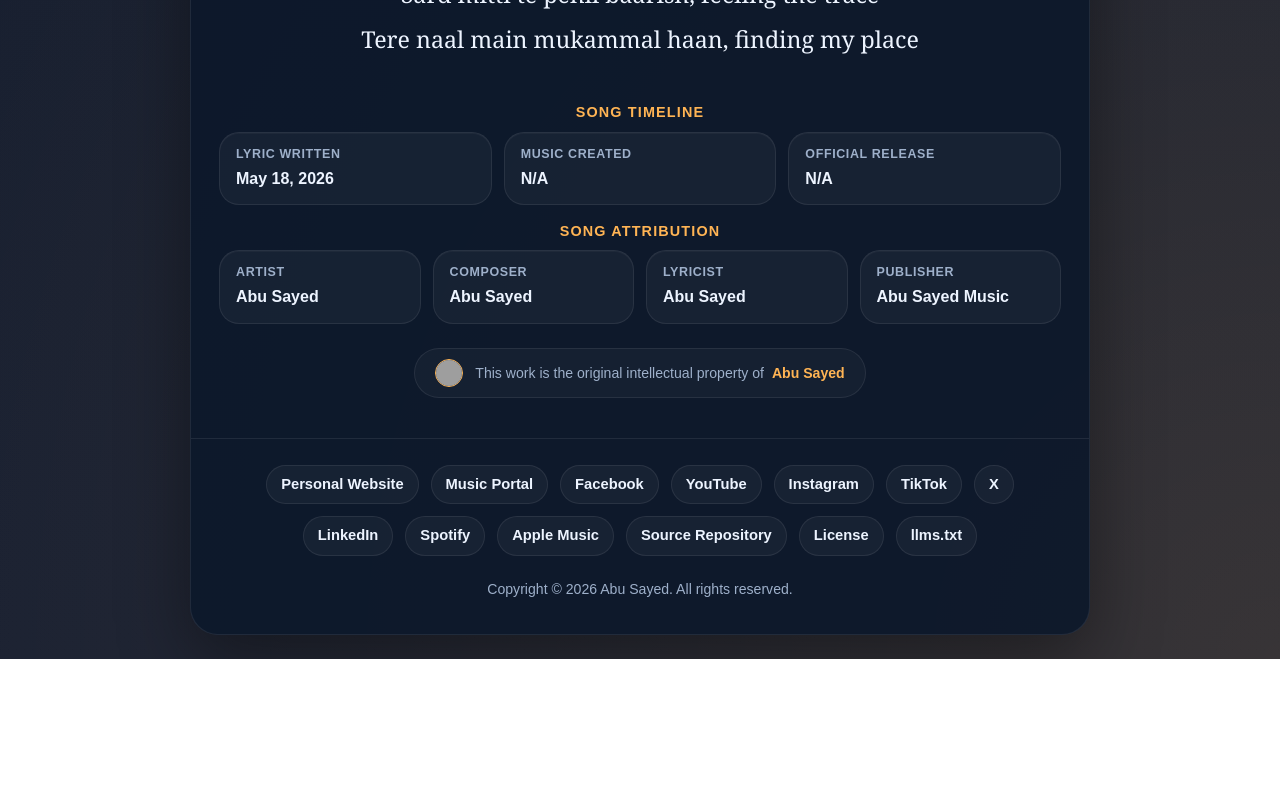
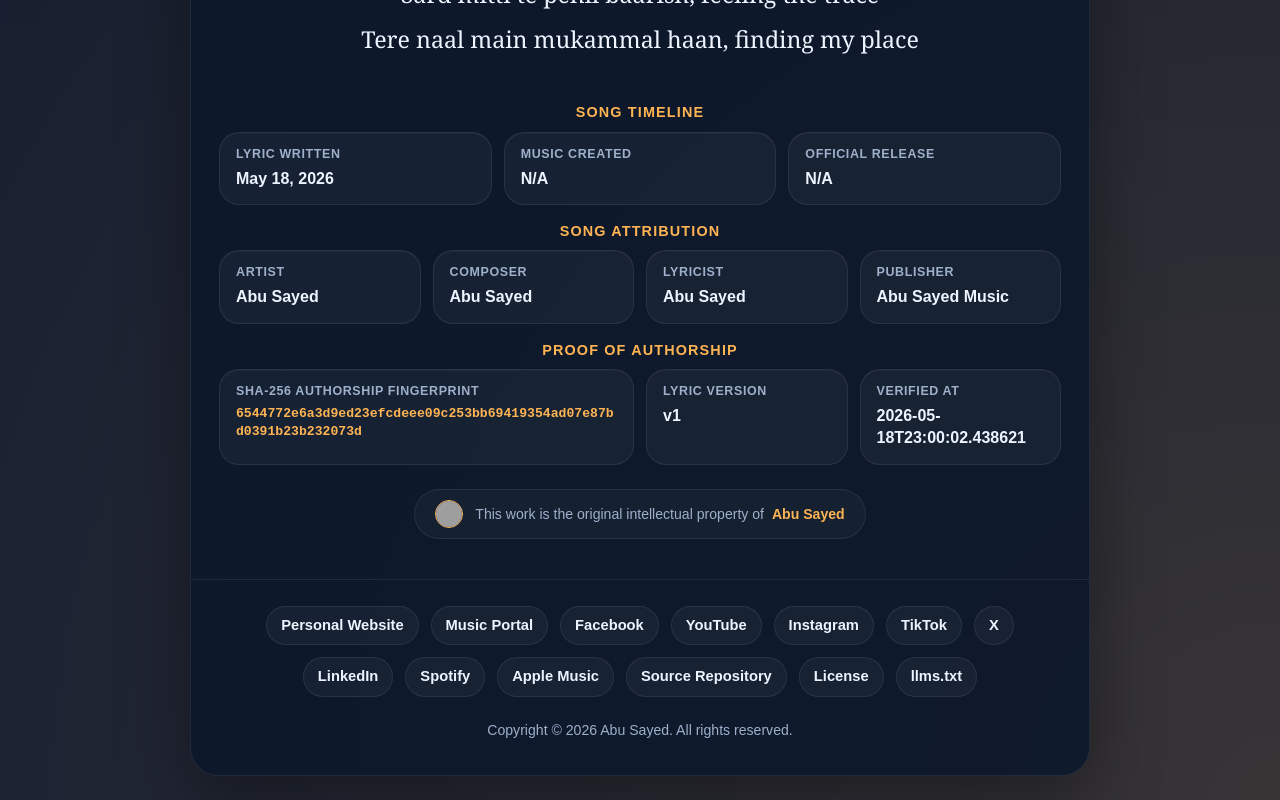
Before and after one commit to ImAbuSayed/late-night-dua, a plain HTML site: page index.html in a window 1280 px wide. Shown: the part 6623-7423 px from the top of the page. Before the commit the page ends 7282 px from the top, so only its background shows below. Drawn offline with Linux system fonts and the light colour scheme; grey boxes are pictures that could not be loaded.

Commit message:
feat: update song assets v1 with signed GPG commit [verified]

```diff
--- a/index.html
+++ b/index.html
@@ -14,9 +14,9 @@
     <meta name="keywords" content="Late Night Dua, Abu Sayed lyrics, original song lyrics, Abu Sayed original song, Abu Sayed lyricist, Abu Sayed composer, Abu Sayed songwriter, official lyrics">
     <meta name="robots" content="index,follow,max-snippet:-1,max-image-preview:large,max-video-preview:-1">
     <meta name="referrer" content="strict-origin-when-cross-origin">
-    <meta name="description" content="Explore the poetic journey of &#x27;Late Night Dua&#x27;, an original masterpiece written and composed by Abu Sayed.">
+    <meta name="description" content="Full lyrics for &#x27;Late Night Dua&#x27; by Abu Sayed. An original composition, lyrics, and production by Abu Sayed.">
     <meta property="og:title" content="Late Night Dua - Original Lyrics by Abu Sayed">
-    <meta property="og:description" content="Explore the poetic journey of &#x27;Late Night Dua&#x27;, an original masterpiece written and composed by Abu Sayed.">
+    <meta property="og:description" content="Full lyrics for &#x27;Late Night Dua&#x27; by Abu Sayed. An original composition, lyrics, and production by Abu Sayed.">
     <meta property="og:type" content="music.song">
     <meta property="og:url" content="https://imabusayed.github.io/late-night-dua/">
     <meta property="og:site_name" content="Abu Sayed Music">
@@ -24,7 +24,7 @@
     <meta name="last-modified" content="2026-05-18 07:24:34">
     <meta name="twitter:card" content="summary_large_image">
     <meta name="twitter:title" content="Late Night Dua - Original Lyrics by Abu Sayed">
-    <meta name="twitter:description" content="Explore the poetic journey of &#x27;Late Night Dua&#x27;, an original masterpiece written and composed by Abu Sayed.">
+    <meta name="twitter:description" content="Full lyrics for &#x27;Late Night Dua&#x27; by Abu Sayed. An original composition, lyrics, and production by Abu Sayed.">
     <link rel="canonical" href="https://imabusayed.github.io/late-night-dua/">
     <link rel="sitemap" type="application/xml" title="Sitemap" href="https://imabusayed.github.io/late-night-dua/sitemap.xml">
     <link rel="author" href="https://github.com/ImAbuSayed">
@@ -100,7 +100,7 @@
       "@id": "https://imabusayed.github.io/late-night-dua#webpage",
       "url": "https://imabusayed.github.io/late-night-dua/",
       "name": "Late Night Dua - Original Lyrics by Abu Sayed",
-      "description": "Explore the poetic journey of 'Late Night Dua', an original masterpiece written and composed by Abu Sayed.",
+      "description": "Full lyrics for 'Late Night Dua' by Abu Sayed. An original composition, lyrics, and production by Abu Sayed.",
       "isPartOf": {
         "@id": "https://music.abusayed.com.bd/#website"
       },
@@ -617,6 +617,26 @@
                 </div>
             </div>
 
+            <div class="details-block">
+                <div class="details-title">Proof of Authorship</div>
+                <div class="meta-grid">
+
+            <div class="meta-card" style="grid-column: span 2;">
+                <span class="meta-label">SHA-256 Authorship Fingerprint</span>
+                <strong style="word-break: break-all; font-family: monospace; font-size: 0.82rem; color: var(--accent);">6544772e6a3d9ed23efcdeee09c253bb69419354ad07e87bd0391b23b232073d</strong>
+            </div>
+            <div class="meta-card">
+                <span class="meta-label">Lyric Version</span>
+                <strong>v1</strong>
+            </div>
+            <div class="meta-card">
+                <span class="meta-label">Verified At</span>
+                <strong>2026-05-18T23:00:02.438621</strong>
+            </div>
+
+                </div>
+            </div>
+
             <div style="text-align: center;">
                 <div class="copyright-attribution-profile-card">
                     <img src="https://encrypted-tbn0.gstatic.com/images?q=tbn:ANd9GcQvEV_0J1Bu0dhUhOUIO0jW6C1QudSf71LJUw3E6pv6lQkQmGWrGORMJHTcs8pug_PyMbptFe2om4_PvqMqzEbpVCL3XnL89rAXYSnlJw&s=10" alt="Singer Abu Sayed">
```
Also changed, not shown: excerpts/Bridge-Preview.txt (added), excerpts/Chorus-Preview.txt (added), excerpts/Final-Chorus-Preview.txt (added), excerpts/Hook-1-Preview.txt (added), excerpts/Hook-2-Preview.txt (added), excerpts/Pre-Chorus-Preview.txt (added), excerpts/Verse-1-Preview.txt (added), excerpts/Verse-2-Preview.txt (added), excerpts/Verse-3-Preview.txt (added), hashes.txt (added), llms.txt, lyrics_backup/2026-05-18_late-night-dua-v1.txt (added), manifest.json (added), 1 other file.
